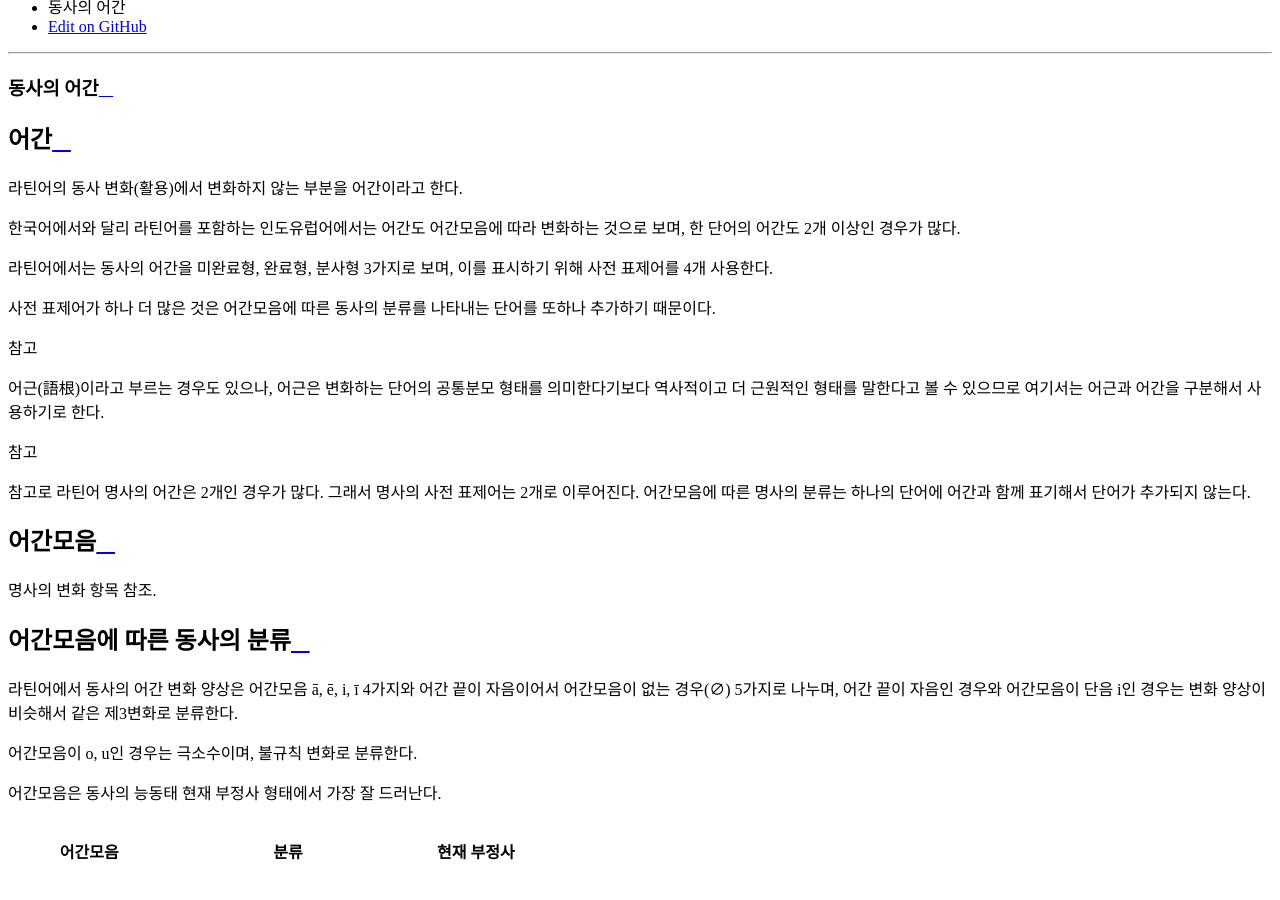
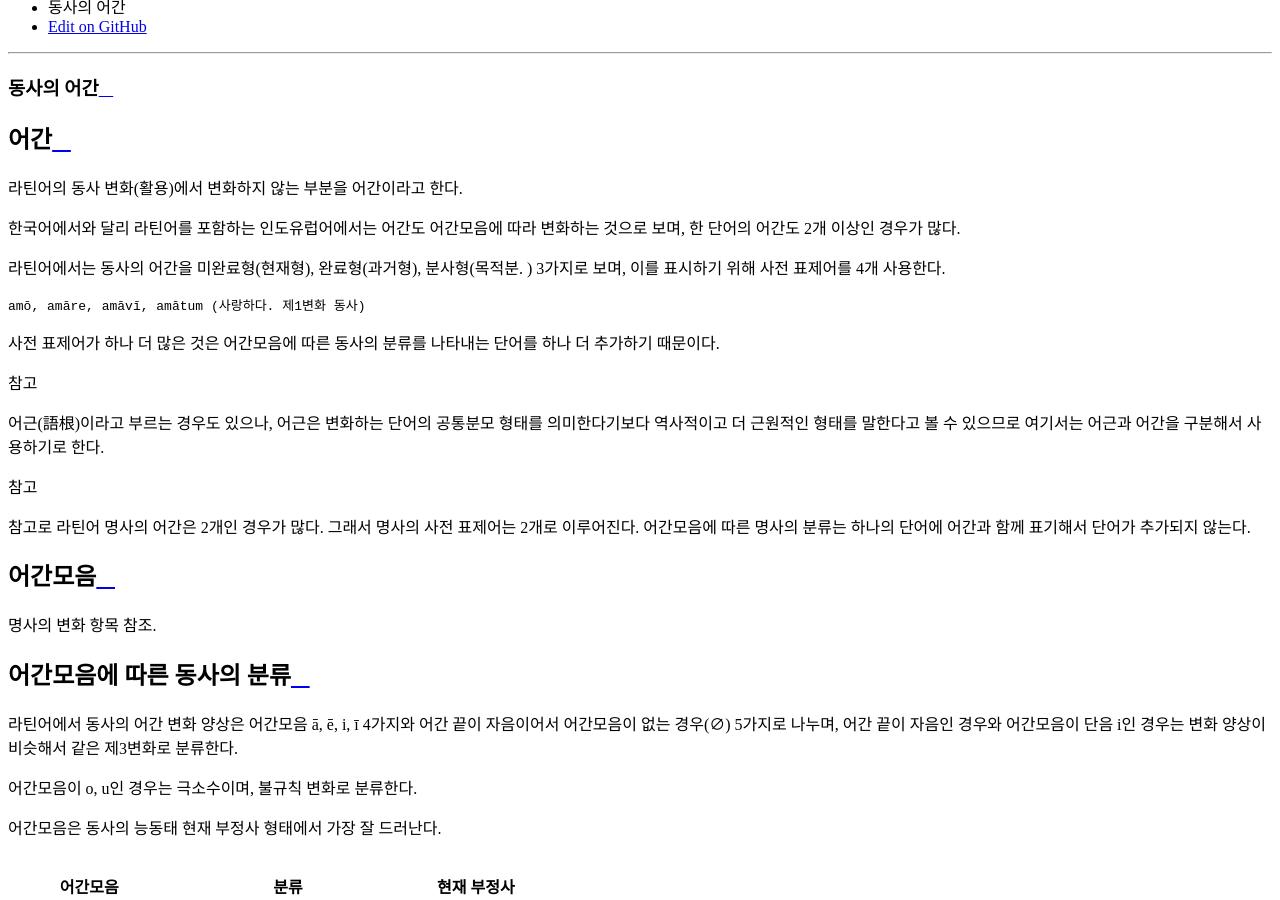
Before and after one commit to kabbala/grammatica_latina, a Sphinx documentation site: the page built from source/coniugatio_verbi/coniugatio_verbi_stem.rst, in a window 1280 px wide and 900 px high, scrolled down 9389 px. Built offline with Sphinx 7.4.7 and the Read the Docs theme 2.0.0, drawn with Linux system fonts in a browser that asks for light colours.

Commit message:
예시 추가

```diff
--- a/source/coniugatio_verbi/coniugatio_verbi_stem.rst
+++ b/source/coniugatio_verbi/coniugatio_verbi_stem.rst
@@ -8,9 +8,11 @@
 
 한국어에서와 달리 라틴어를 포함하는 인도유럽어에서는 어간도 어간모음에 따라 변화하는 것으로 보며, 한 단어의 어간도 2개 이상인 경우가 많다.
 
-라틴어에서는 동사의 어간을 미완료형, 완료형, 분사형 3가지로 보며, 이를 표시하기 위해 사전 표제어를 4개 사용한다.
+라틴어에서는 동사의 어간을 미완료형(현재형), 완료형(과거형), 분사형(목적분. ) 3가지로 보며, 이를 표시하기 위해 사전 표제어를 4개 사용한다. ::
 
-사전 표제어가 하나 더 많은 것은 어간모음에 따른 동사의 분류를 나타내는 단어를 또하나 추가하기 때문이다.
+   amō, amāre, amāvī, amātum (사랑하다. 제1변화 동사)
+
+사전 표제어가 하나 더 많은 것은 어간모음에 따른 동사의 분류를 나타내는 단어를 하나 더 추가하기 때문이다.
 
 .. note::
    어근(語根)이라고 부르는 경우도 있으나, 어근은 변화하는 단어의 공통분모 형태를 의미한다기보다 역사적이고 더 근원적인 형태를 말한다고 볼 수 있으므로 여기서는 어근과 어간을 구분해서 사용하기로 한다.
```
